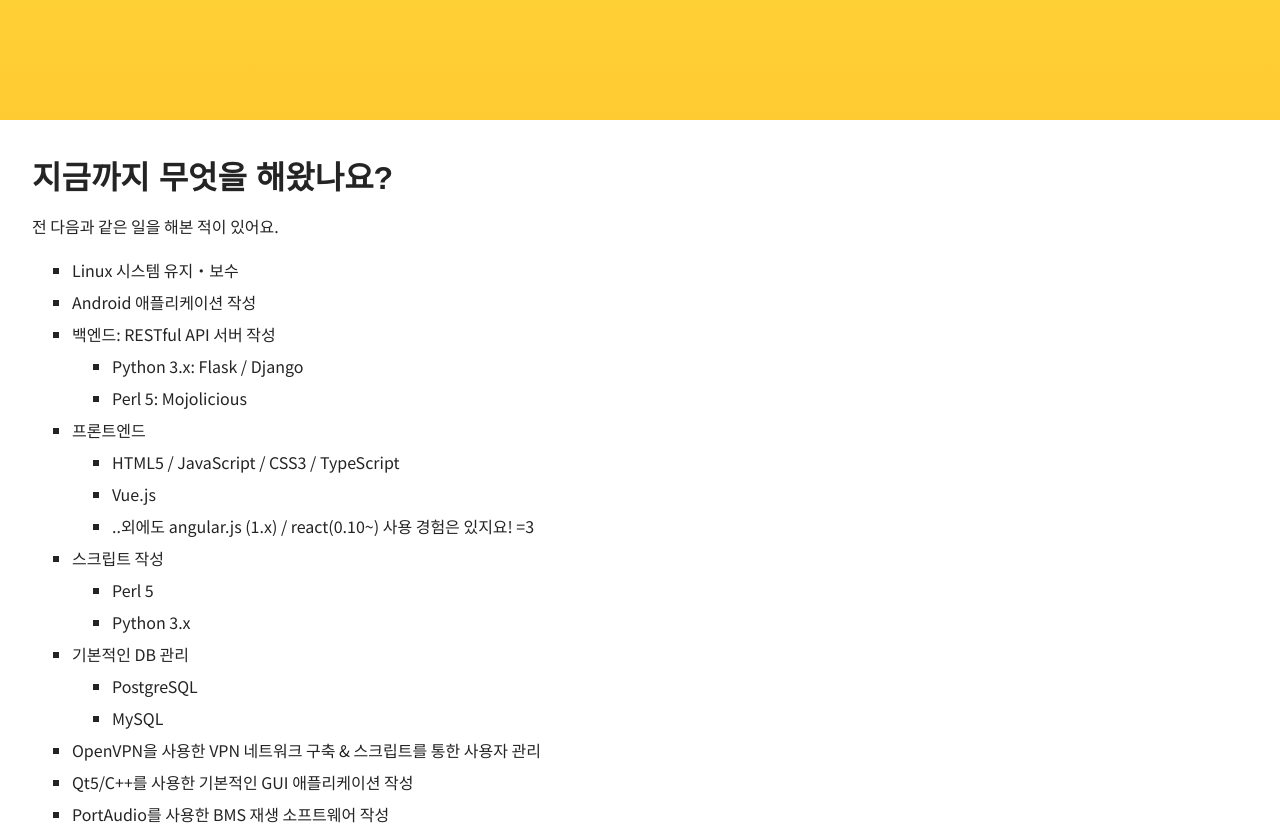
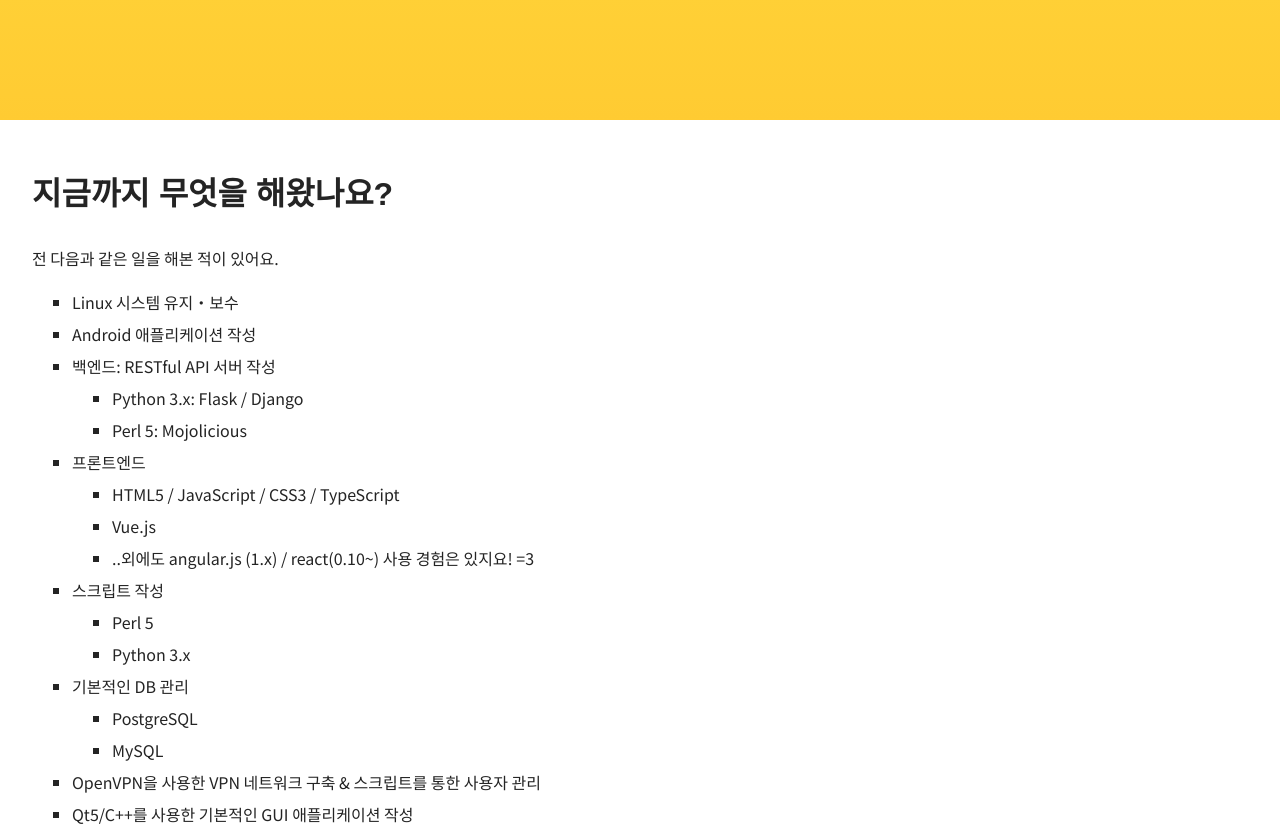
Before and after one commit to unstabler/about.cheesekun.me, a plain HTML site: page index.html in a window 1280 px wide. Shown: the part 680-1513 px from the top of the page. Drawn offline with Linux system fonts and the light colour scheme; a web font is replaced by a local one.

Commit message:
프린트 하기 쉽도록 함

```diff
--- a/style.css
+++ b/style.css
@@ -107,7 +107,7 @@ body > header > section:before {
 body > main {
     max-width: 1280px;
     margin: 0 auto;
-    padding: 2em;
+    padding: 1em 2em;
     box-sizing: border-box;
 
     color: #242424;
@@ -120,3 +120,8 @@ body > main ul {
 body > main ul li {
     line-height: 2;
 }
+
+body > main h1 {
+    margin: 1em 0;
+    page-break-before: always;
+}
```
